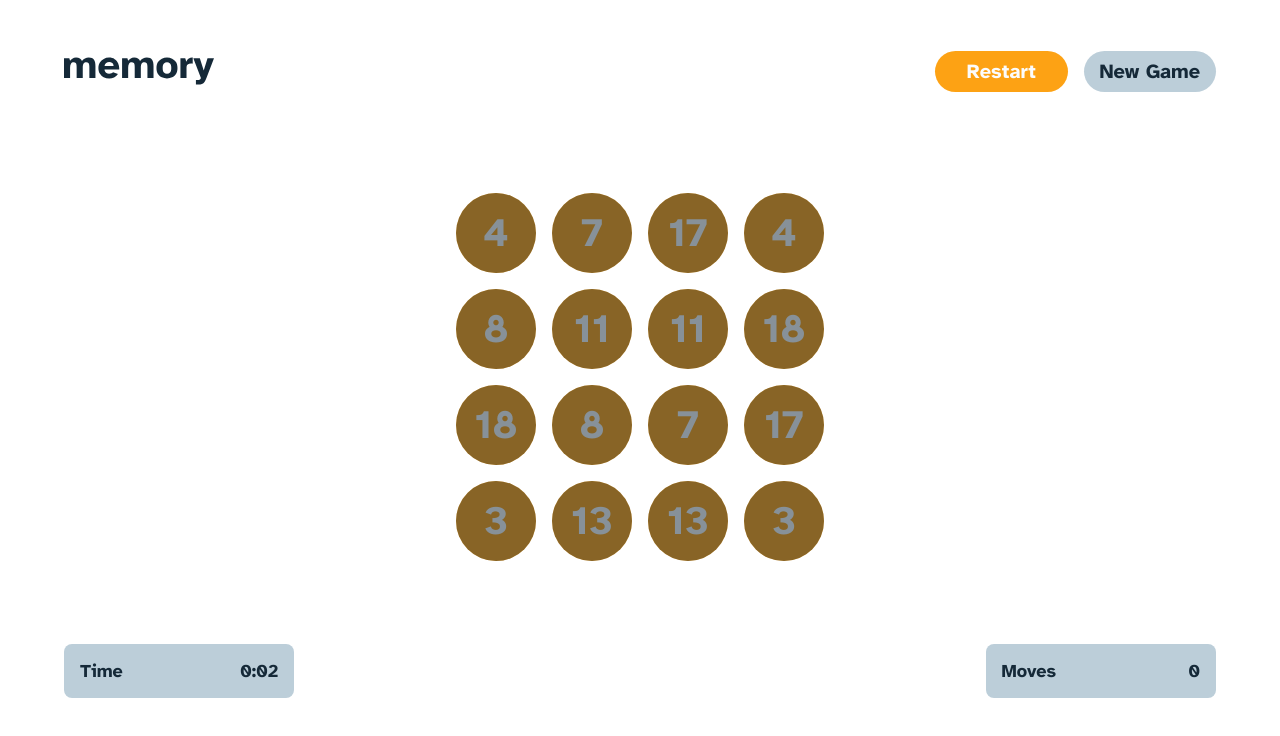
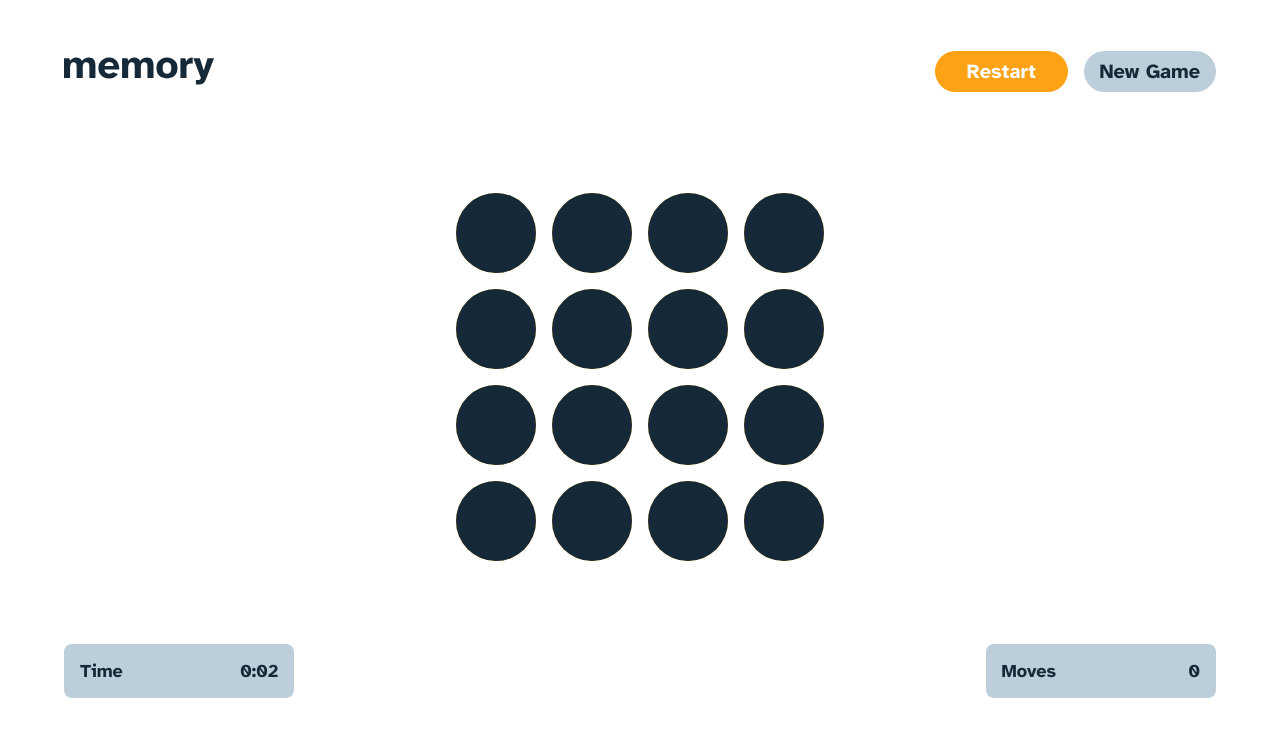
Before and after one commit to webdev1kev/Memory-Game, a React (Vite) app: page /game in a window 1280 px wide. Both pictures are taken after a click on the button "Restart". Shown: the top 736 px of the page. Built offline with nearby package versions, Linux system fonts and the light colour scheme.

Commit message:
finished with game logic

```diff
--- a/package.json
+++ b/package.json
@@ -2,7 +2,7 @@
   "name": "memory-game-vite",
   "version": "0.0.0",
   "scripts": {
-    "dev": "vite",
+    "dev": "vite --host",
     "build": "vite build",
     "serve": "vite preview"
   },
--- a/src/components/base/Coin.jsx
+++ b/src/components/base/Coin.jsx
@@ -36,8 +36,18 @@ const Coin = (props) => {
     selectedCoins.push({ name: props.name, setClicked, setMatched });
 
     if (selectedCoins.length === 2) {
-      compareCoins(selectedCoins);
-      gameActions.updateMovesCounter();
+      const isMatch = compareCoins(selectedCoins);
+      if (gameState.isSinglePlayer) {
+        gameActions.updateMovesCounter();
+        return;
+      }
+
+      if (!gameState.isSinglePlayer && isMatch) {
+        gameActions.updatePlayerScore();
+        return;
+      } else {
+        gameActions.nextPlayer();
+      }
     }
   };
 
--- a/src/components/base/Coin.module.css
+++ b/src/components/base/Coin.module.css
@@ -21,7 +21,6 @@
   position: absolute;
   top: 0;
   border-radius: inherit;
-  opacity: 0.5;
 }
 
 .cover:hover {
--- a/src/components/base/Timer.jsx
+++ b/src/components/base/Timer.jsx
@@ -14,7 +14,7 @@ const Timer = (props) => {
   }${timer.minutes}:${timer.seconds < 10 ? "0" : ""}${timer.seconds}`;
 
   useEffect(() => {
-    const timeoutID = setTimeout(() => {
+    const timeoutID = setInterval(() => {
       if (timer.minutes === 59 && timer.seconds === 59) {
         timer.seconds = 0;
         timer.minutes = 0;
@@ -37,7 +37,7 @@ const Timer = (props) => {
     }
 
     return () => {
-      clearTimeout(timeoutID);
+      clearInterval(timeoutID);
     };
   }, [timer, gameState.reset]);
 
--- a/src/context/gameState.jsx
+++ b/src/context/gameState.jsx
@@ -27,7 +27,6 @@ const initialState = {
   isSinglePlayer: true,
   reset: false,
   moves: 0,
-  matchedCoins: [],
 };
 
 export const GameContext = createContext({});
@@ -108,6 +107,8 @@ export default (props) => {
     setGameState((state) => {
       state.reset = true;
       state.moves = 0;
+      state.scoreOfPlayer = { 1: 0, 2: 0, 3: 0, 4: 0 };
+      state.currentPlayer = 1;
       return { ...state };
     });
     loadGameGrid();
@@ -115,6 +116,7 @@ export default (props) => {
 
   const newGame = () => {
     setGameState({ ...initialState });
+    reset();
   };
 
   useEffect(() => {
--- a/src/helpers/compareCoins.jsx
+++ b/src/helpers/compareCoins.jsx
@@ -7,12 +7,14 @@ const compareCoins = (coinsArray) => {
     coin1.setMatched(true);
     coin2.setMatched(true);
     selectedCoins = [];
+    return true;
   } else {
     setTimeout(() => {
       coin1.setClicked(false);
       coin2.setClicked(false);
     }, 700);
     selectedCoins = [];
+    return false;
   }
 };
 
--- a/src/helpers/generateGrid.jsx
+++ b/src/helpers/generateGrid.jsx
@@ -2,10 +2,9 @@ const generateGrid = (array, amount) => {
   const randomNumberRange = (max, min) => {
     return Math.floor(Math.random() * (max - min + 1) + min);
   };
-
+  let iconsCopy = [...array];
   const pairs = [];
   const firstHalf = [];
-  let iconsCopy = [...array];
 
   //RANDOMIZE firstHalf ARRAY ORDER
 
--- a/src/index.css
+++ b/src/index.css
@@ -3,7 +3,7 @@
   padding: 0;
   margin: 0;
 
-  font-family: "Atkinson Hyperlegible";
+  font-family: "Atkinson Hyperlegible", sans-serif;
   font-weight: bold;
 
   /* IF COLORS ARE OFF TAKE THIS OFF */
```
